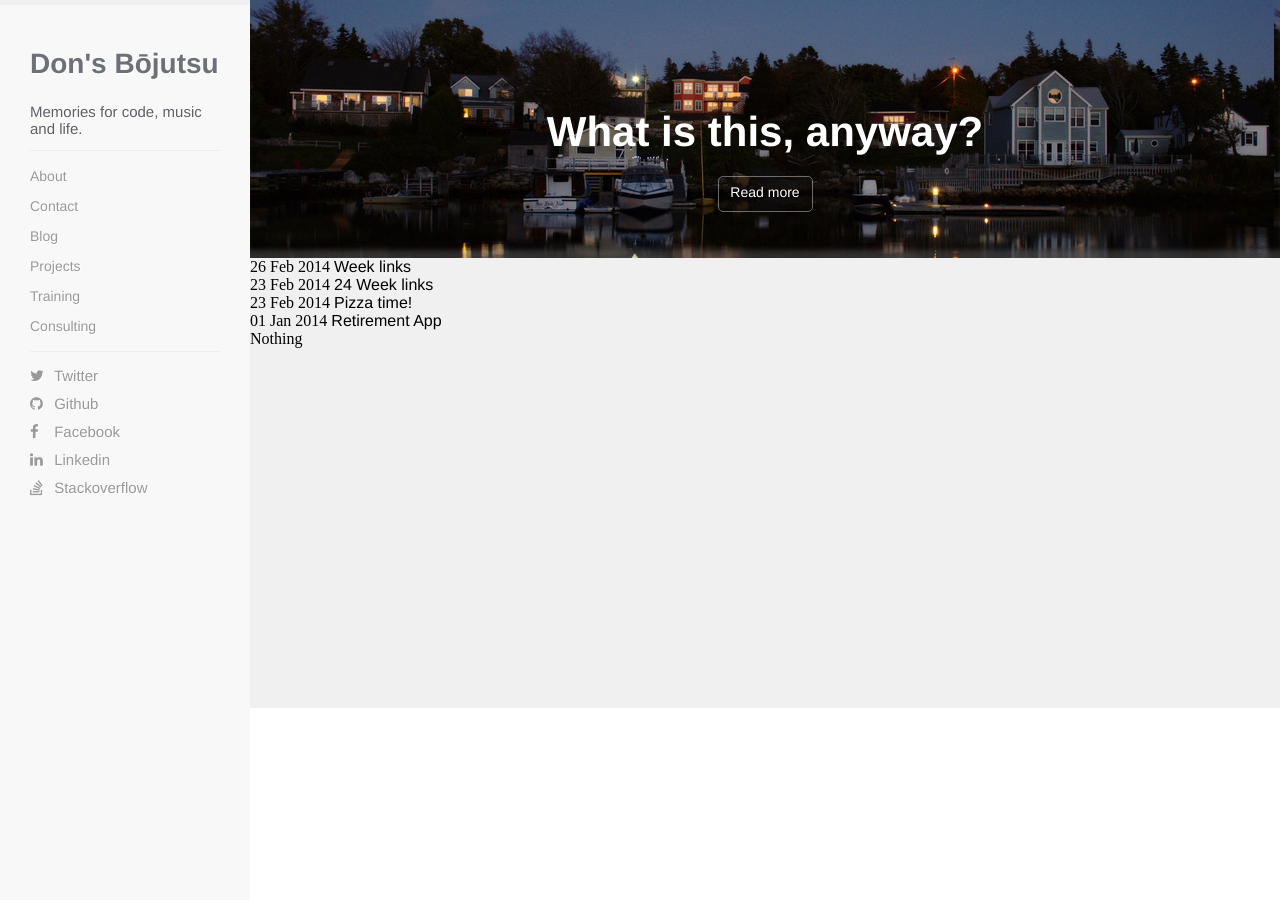
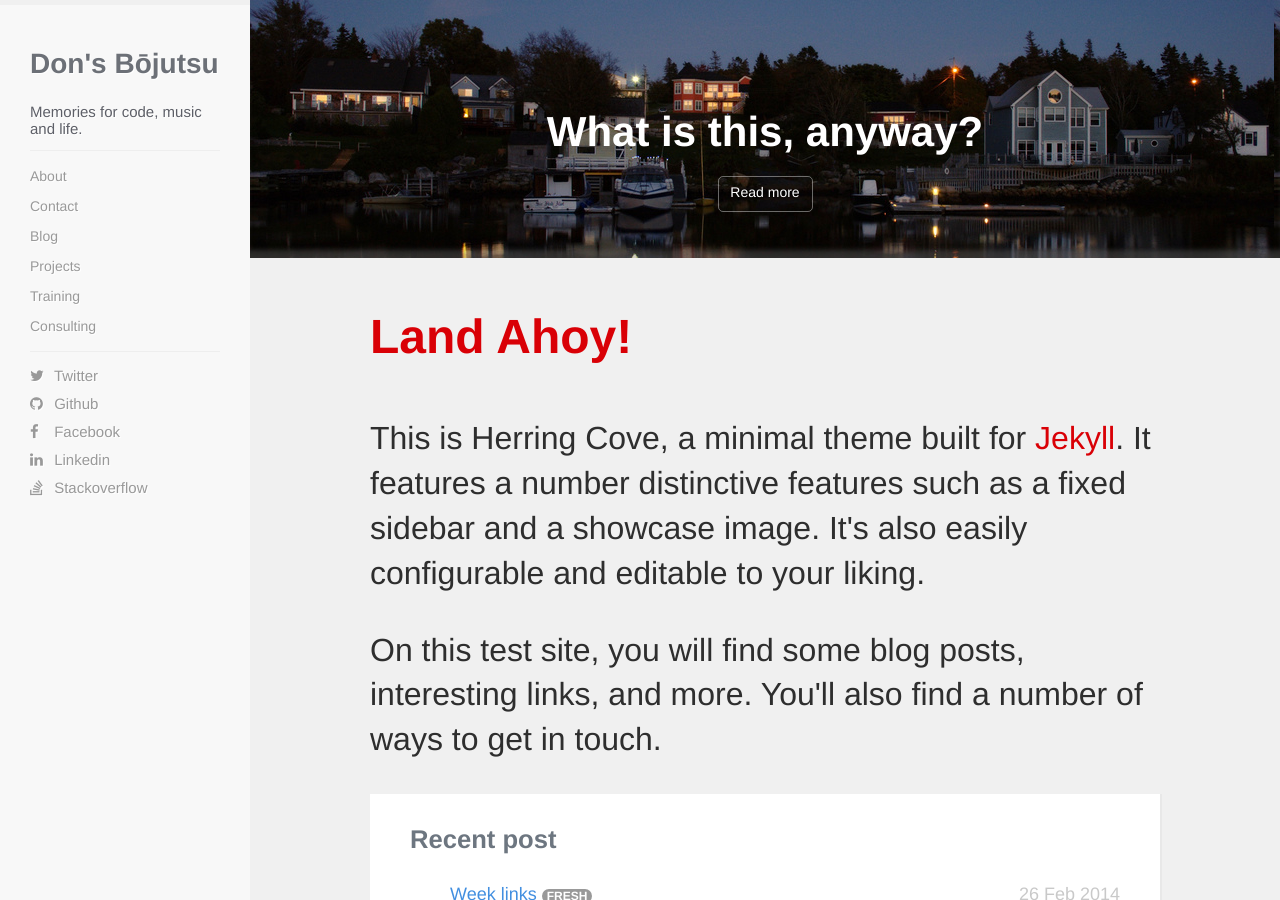
Before and after one commit to gzfrancisco/gzfrancisco.github.io, a Jekyll site: the page built from index.html, in a window 1280 px wide and 900 px high, scrolled down 197 px. Built offline with Jekyll 4.4.1, drawn with Linux system fonts in a browser that asks for light colours; nearby versions of some CDN libraries; Markdown is read by kramdown in place of the engine named in the settings; before the commit the page ends 905 px from its top, so only the background shows below that; some of the changed text lies outside the part shown.

Commit message:
Look's like =P

```diff
--- a/_includes/footer.html
+++ b/_includes/footer.html
@@ -1,3 +1,3 @@
 <footer>
-Nothing
+Inspired in Herring cove but re-implemented by Francisco Granados.
 </footer>
--- a/css/_sass/elements.sass
+++ b/css/_sass/elements.sass
@@ -1,3 +1,6 @@
+$anchor-color: #D90006
+*
+  font-family:  $font-family-primary
 p
   font-family:  $font-family-primary
 h1
--- a/css/main.css
+++ b/css/main.css
@@ -1,3 +1,6 @@
+* {
+  font-family: "Helvetica Neue", sans-serif; }
+
 p {
   font-family: "Helvetica Neue", sans-serif; }
 
@@ -24,7 +27,8 @@ html {
     height: 100%;
     margin: 0;
     padding: 0;
-    border-top: solid 5px #d70919; }
+    border-top: solid 5px #d70919;
+    background-color: #f0f0f0; }
     html body aside {
       -webkit-box-sizing: border-box;
       -moz-box-sizing: border-box;
@@ -71,7 +75,7 @@ html {
       box-sizing: border-box;
       background-color: #f0f0f0;
       width: 100%;
-      height: 100%;
+      height: auto;
       padding-left: 250px; }
       html body section header {
         box-shadow: inset 0 -10px 5px -2px rgba(119, 119, 119, 0.35);
@@ -104,3 +108,64 @@ html {
           color: white;
           border-radius: 5px;
           border: solid 1px rgba(255, 255, 255, 0.4); }
+      html body section article {
+        margin: 0px 120px; }
+        html body section article h1 {
+          font-size: 3em;
+          font-weight: 700;
+          color: #d90006;
+          line-height: 130%; }
+        html body section article p {
+          font-size: 2em;
+          font-weight: 100;
+          color: #2e2e2e;
+          padding-top: 0;
+          line-height: 140%; }
+          html body section article p a {
+            color: #d90006; }
+        html body section article #recent-post {
+          background-color: white;
+          color: #4d4d4d;
+          box-shadow: 1px 1px 0 1px #e8e8e8;
+          padding: 10px 40px; }
+          html body section article #recent-post h2 {
+            font-weight: 700;
+            color: #6d7680;
+            padding-bottom: 10px;
+            font-size: 1.6em; }
+          html body section article #recent-post ul {
+            font-weight: lighter;
+            padding: 0px 0px 0px 40px; }
+            html body section article #recent-post ul li {
+              color: #29598c;
+              width: 100%;
+              margin: 10px 0px; }
+              html body section article #recent-post ul li a {
+                font-size: 18px;
+                font-weight: 500;
+                line-height: 19px;
+                color: #428fe0; }
+              html body section article #recent-post ul li span {
+                font-size: 12px;
+                background-color: #999999;
+                border-radius: 10px;
+                font-weight: bold;
+                line-height: 1;
+                color: white;
+                text-align: center;
+                white-space: nowrap;
+                padding: 0px 5px;
+                margin: 0px 5px; }
+              html body section article #recent-post ul li time {
+                float: right;
+                color: #c9c9c9;
+                text-shadow: 1px 1px white;
+                font-weight: 100;
+                font-size: 18px;
+                line-height: 19px; }
+      html body section footer {
+        margin: 50px 20px;
+        color: #999999;
+        font-weight: 100;
+        font-size: 12px;
+        text-shadow: 1px 1px white; }
--- a/index.html
+++ b/index.html
@@ -7,8 +7,16 @@ title: 'home'
   <h1>What is this, anyway?</h1>
   <a href="">Read more</a>
 </header>
-<ul>
-{% for post in site.posts %}
-  <li>{{ post.date | date_to_string }} <a href="{{ post.url }}">{{ post.title }}</a></li>
-{% endfor %}
-</ul>
+<article>
+  <h1>Land Ahoy!</h1>
+  <p>This is Herring Cove, a minimal theme built for <a href="">Jekyll</a>. It features a number distinctive features such as a fixed sidebar and a showcase image. It's also easily configurable and editable to your liking.</p>
+  <p>On this test site, you will find some blog posts, interesting links, and more. You'll also find a number of ways to get in touch.</p>
+  <div id="recent-post">
+    <h2>Recent post</h2>
+    <ul>
+    {% for post in site.posts %}
+      <li><a href="{{ post.url }}">{{ post.title }}</a><span>FRESH</span><time>{{ post.date | date_to_string }}</time></li>
+    {% endfor %}
+    </ul>
+  </div>
+</article>
```
Also changed, not shown: css/_sass/main.sass (+64 -1 lines), css/elements.css (+11 -10 lines).
